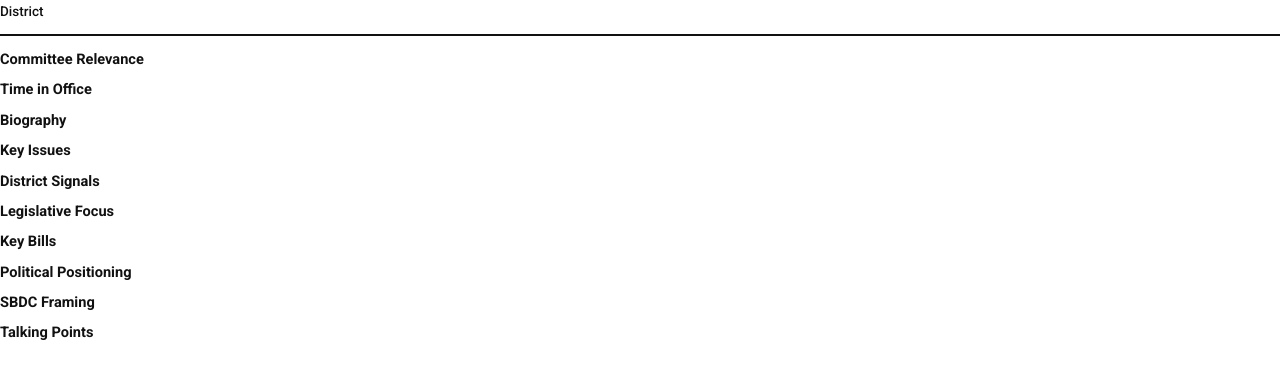
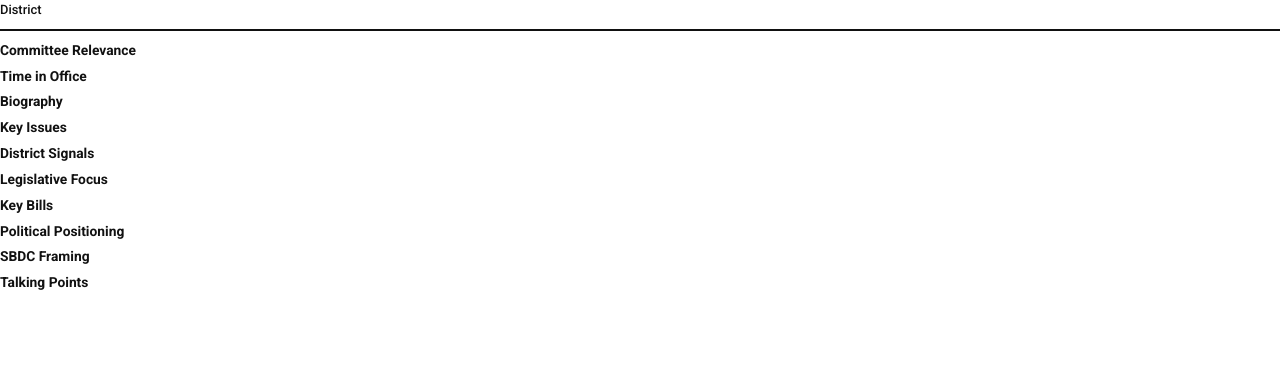
Before and after one commit to imrandevelops007/legislator-skimmer, a Python web app: template templates/report.html in a window 1280 px wide. Shown: the top 379 px of the page. Run offline with Jinja, Linux system fonts and the light colour scheme; the template is opened without the code that fills it, so the values that code supplies are empty.

Commit message:
Adjust styles in report.html for improved layout

```diff
--- a/templates/report.html
+++ b/templates/report.html
@@ -8,21 +8,21 @@
 
     @page {
       size: letter;
-      margin: 0.52in 0.58in;
+      margin: 0.48in 0.54in;
     }
 
     body {
       font-family: 'Roboto', Arial, sans-serif;
-      line-height: 1.26;
-      font-size: 12.3px;
+      line-height: 1.22;
+      font-size: 11.8px;
       color: #111;
       margin: 0;
     }
 
     .report-header {
       position: relative;
-      padding-bottom: 12px;
-      margin-bottom: 14px;
+      padding-bottom: 10px;
+      margin-bottom: 11px;
       border-bottom: 2.5px solid {{ party_color }};
       break-inside: avoid;
       page-break-inside: avoid;
@@ -30,71 +30,71 @@
 
     .photo {
       float: right;
-      width: 108px;
+      width: 102px;
       height: auto;
       border-radius: 4px;
-      margin-left: 18px;
+      margin-left: 16px;
       object-fit: cover;
     }
 
     .name {
-      font-size: 26px;
+      font-size: 25px;
       font-weight: 900;
       color: {{ party_color }};
       line-height: 1.02;
-      margin-bottom: 3px;
+      margin-bottom: 2px;
     }
 
     .party {
-      font-size: 14px;
+      font-size: 13.4px;
       font-weight: 700;
-      margin-bottom: 2px;
+      margin-bottom: 1px;
     }
 
     .district {
-      font-size: 13.5px;
+      font-size: 12.9px;
       font-weight: 500;
-      margin-bottom: 2px;
+      margin-bottom: 1px;
     }
 
     .location {
-      font-size: 11.6px;
+      font-size: 11.2px;
       color: #333;
-      line-height: 1.3;
+      line-height: 1.22;
     }
 
     .section {
-      margin-top: 12px;
+      margin-top: 9px;
       break-inside: avoid;
       page-break-inside: avoid;
     }
 
     .section-title {
-      font-size: 14.6px;
+      font-size: 13.8px;
       font-weight: 700;
-      margin-bottom: 5px;
+      margin-bottom: 4px;
       break-after: avoid;
       page-break-after: avoid;
     }
 
     .section-intro {
-      margin: 0 0 5px 0;
+      margin: 0 0 4px 0;
     }
 
     .bullet {
-      margin-left: 13px;
-      margin-bottom: 3px;
+      margin-left: 12px;
+      margin-bottom: 2px;
       break-inside: avoid;
       page-break-inside: avoid;
     }
 
     .positioning-line {
       font-weight: 700;
-      margin-bottom: 4px;
+      margin-bottom: 3px;
     }
 
     p {
-      margin: 0 0 4px 0;
+      margin: 0 0 3px 0;
     }
 
     .tight {
```
